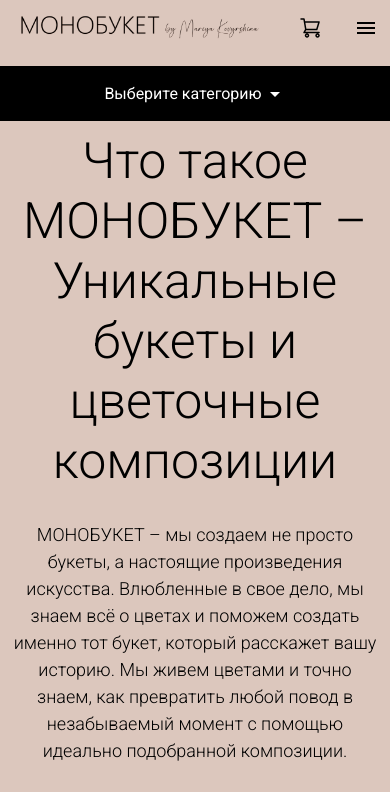
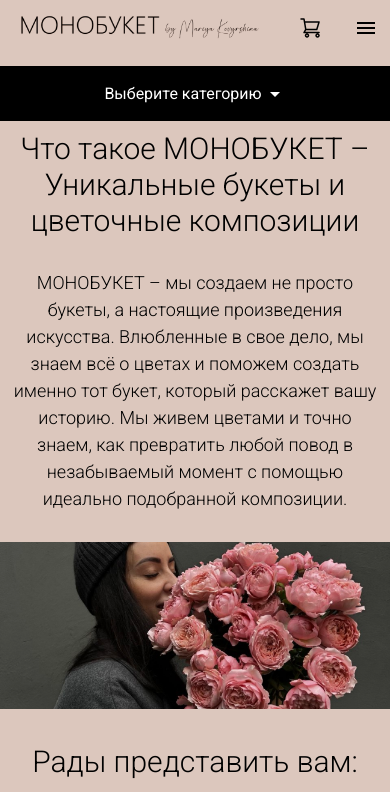
Before and after one commit to SashaBazh/Site-Shop_Monobuket, a React (Vite) app: page /about in a window 390 px wide. Shown: the top 792 px of the page. Built offline with nearby package versions, Linux system fonts and the light colour scheme.

Commit message:
правки егора

```diff
--- a/src/pages/AboutUsPage/AboutUsPage.styles.ts
+++ b/src/pages/AboutUsPage/AboutUsPage.styles.ts
@@ -24,6 +24,10 @@ export const SectionTitle = styled(Typography)({
   margin: '20px 0',
   fontSize: '50px',
   fontWeight: '200',
+  boxSizing: 'border-box',
+  '@media (max-width: 768px)': {
+    fontSize: '30px',
+  },
 });
 
 export const SectionSubtitle = styled(Typography)({
```
